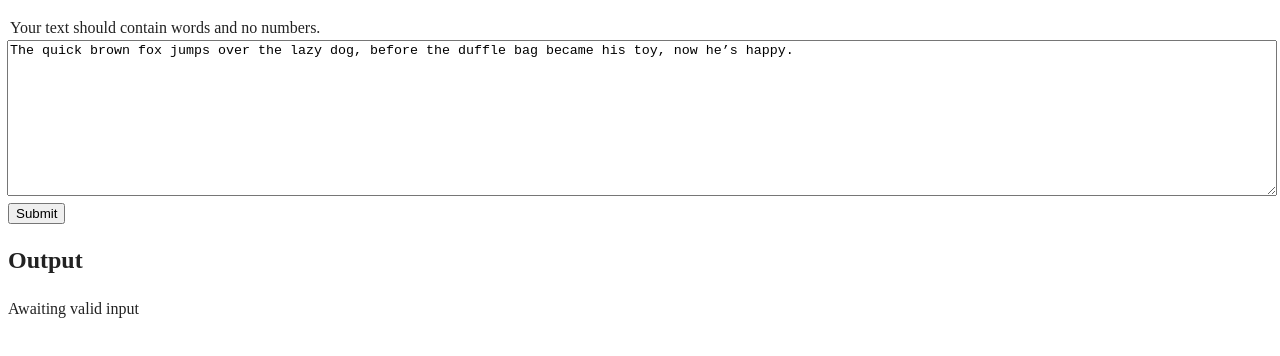
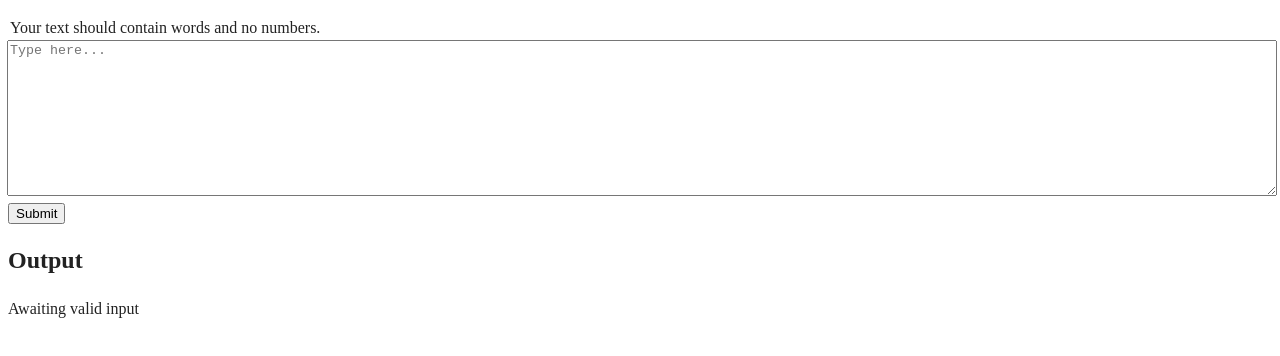
Before and after one commit to LL782/anon-test-2015-01-25, a website: page index.html in a window 1280 px wide. Shown: the part 124-480 px from the top of the page. Drawn offline with Linux system fonts and the light colour scheme.

Commit message:
Remove example paragraph

```diff
--- a/index.html
+++ b/index.html
@@ -39,7 +39,7 @@
                 <form action="#">
                     <fieldset>
                         <legend class="highlight">Your text should contain words and no numbers.</legend>
-                        <textarea name="user_input" id="user-input" cols="30" rows="10" placeholder="Type here..." class="full-width">The quick brown fox jumps over the lazy dog, before the duffle bag became his toy, now he’s happy.</textarea>
+                        <textarea name="user_input" id="user-input" cols="30" rows="10" placeholder="Type here..." class="full-width"></textarea>
                     </fieldset>
                     <button type="button" id="input-trigger">Submit</button>
                 </form>
```
